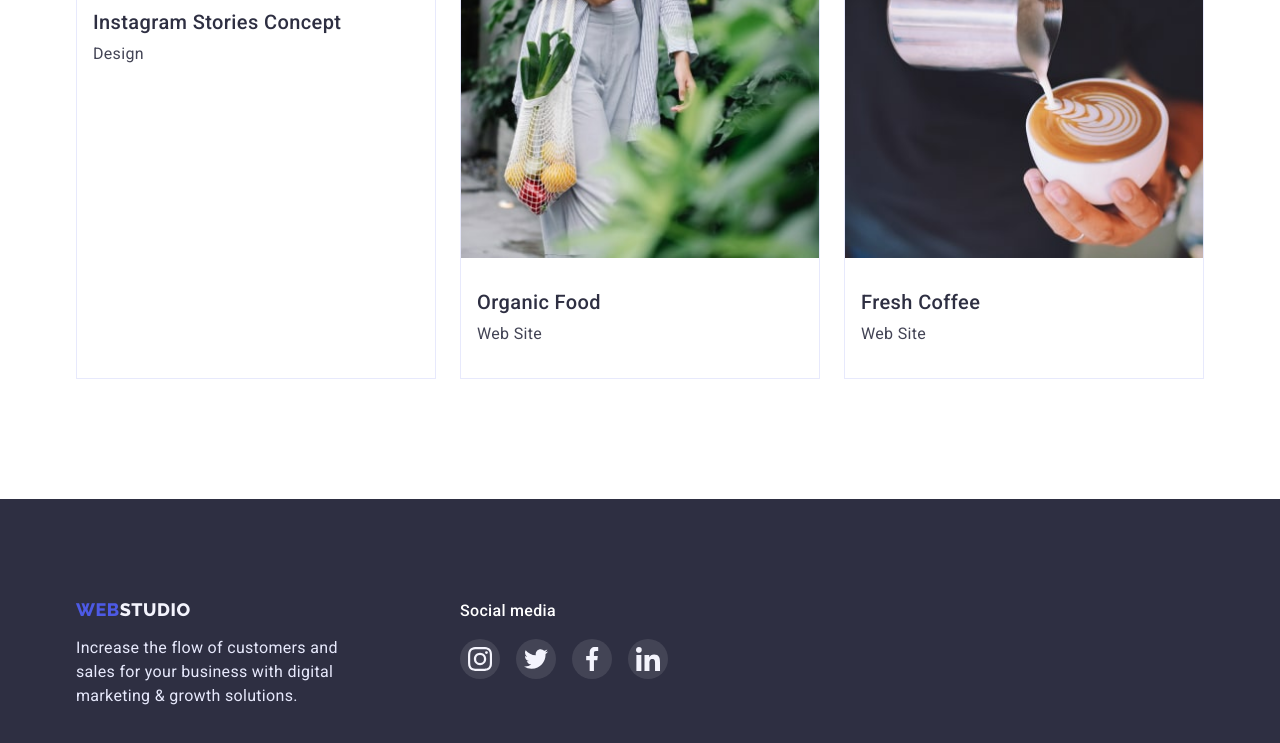
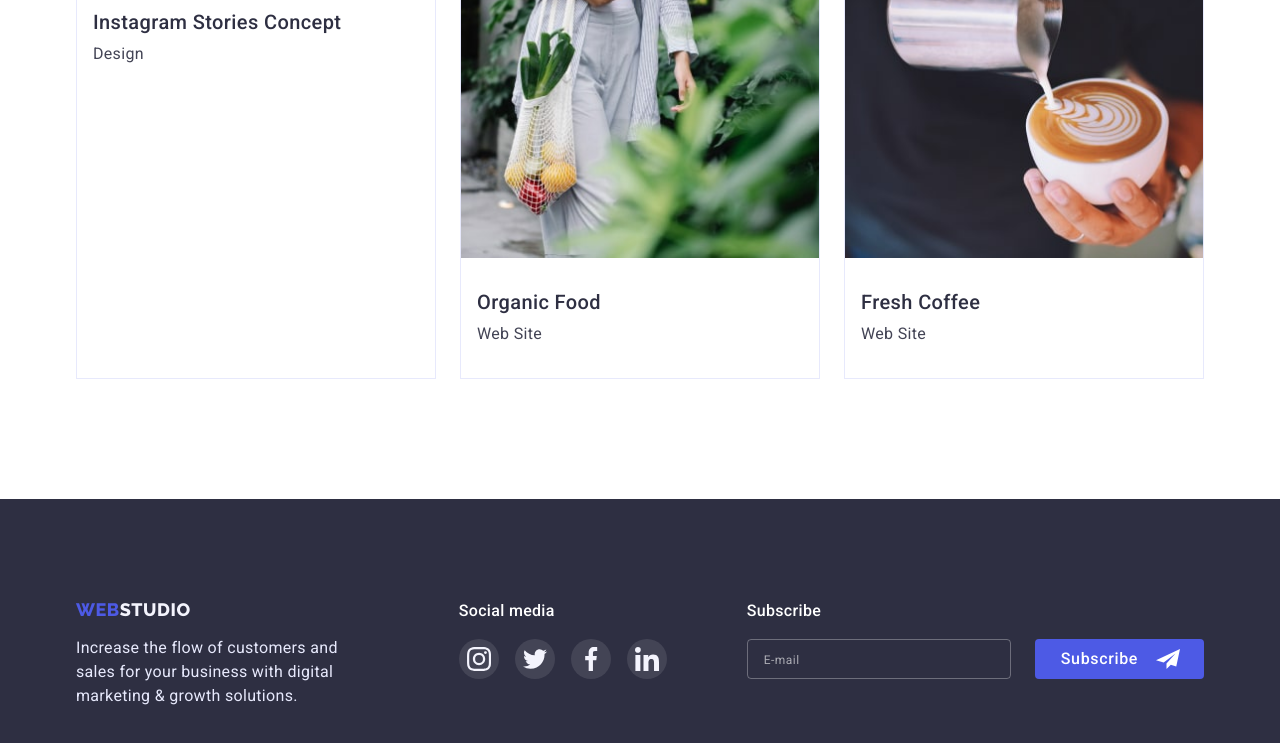
Before and after one commit to VasylievYurii/goit-markup-hw-06, a plain HTML site: page portfolio.html in a window 1280 px wide. Shown: the part 1273-2016 px from the top of the page. Drawn offline with nearby package versions, Linux system fonts and the light colour scheme.

Commit message:
one more check

```diff
--- a/css/styles.css
+++ b/css/styles.css
@@ -599,6 +599,12 @@ img {
     text-align: center;
     letter-spacing: 0.04em;
     color: var(--default-color);
+
+    transition: background-color 250ms var(--timing-function);
+}
+
+.subscribe-btn:hover {
+    background-color: var(--pressed-state);
 }
 
 .subscribe-icon {
@@ -915,6 +921,7 @@ img {
     background-color: var(--light-mode);
     font-family: inherit;
     border: 1px solid var(--accent-color);
+    box-shadow: 0 0 0 0 transparent;
     font-weight: 500;
     font-size: 16px;
     line-height: 1.5;
--- a/portfolio.html
+++ b/portfolio.html
@@ -306,6 +306,21 @@
                 </ul>
 
             </div>
+            <div class="subscribe-footer">
+                <p class="social-media-text">Subscribe</p>
+                <form class="subscribe-form">
+                    <label class="subscribe-label">
+                        <input class="subscribe-input" type="email" name="email" placeholder="E-mail"
+                            pattern="[a-z0-9._%+-]+@[a-z0-9.-]+\.[a-z]{2,4}$">
+                    </label>
+                    <div class="subscribe-form-btn">
+                        <button class="subscribe-btn" type="submit">Subscribe</button>
+                        <svg class="subscribe-icon">
+                            <use href="./images/icons.svg#email-fly"></use>
+                        </svg>
+                    </div>
+                </form>
+            </div>
         </div>
     </footer>
 </body>
```
Also changed, not shown: contacts.html (+15 -0 lines).
